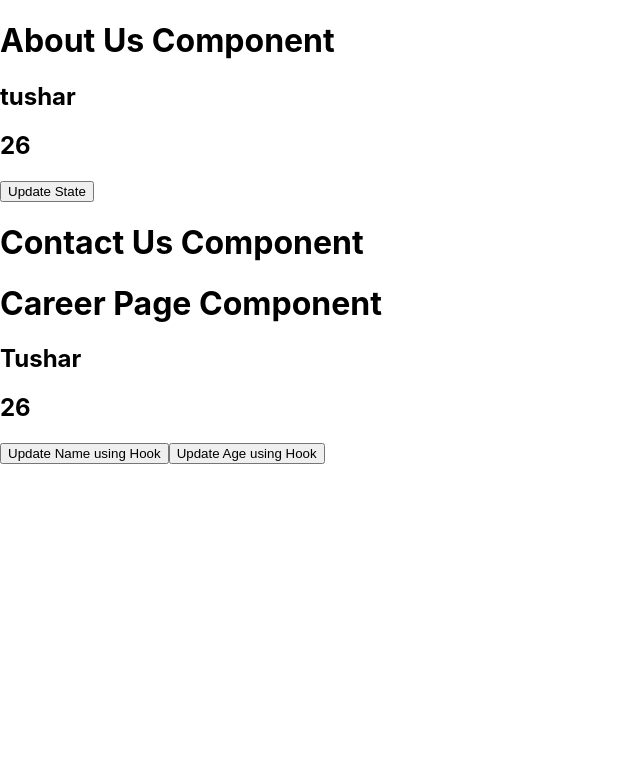
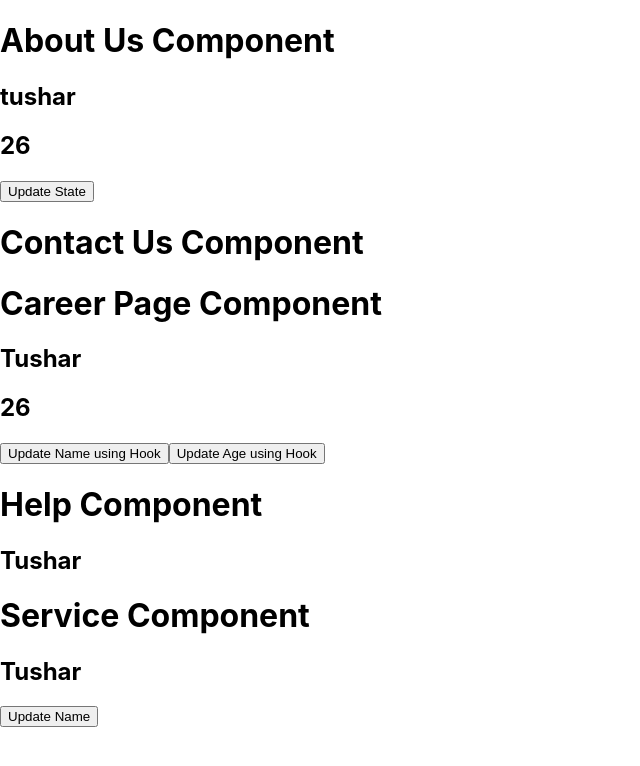
Before and after one commit to tmittal98/learning-react, a React (Create React App) app: page / in a window 1280 px wide. Shown: the top 766 px of the page, without its empty margins (0-640 px from the left). Built offline with nearby package versions, Linux system fonts and the light colour scheme.

Commit message:
tutorial on props for functoinal and class component

```diff
--- a/src/App.js
+++ b/src/App.js
@@ -1,14 +1,26 @@
-import React from 'react'
+import React,{useState}from 'react'
 import About from './components/About'
 import Contact from './components/Contact'
 import Career from './components/Career'
+import Help from './components/Help'
+import Service from './components/Service'
 
 function App() {
+
+  const [name,setName] = useState('Tushar')
+
   return (
     <div>
-       <About />
-       <Contact />
-       <Career />
+      <About />
+      <Contact />
+      <Career />
+      <Help name={name}/>
+      <Service  name={name}/>
+      <button onClick = { ()=>{
+        setName("Tushar Mittal")
+      }}>
+        Update Name
+      </button>
     </div>
   )
 }
--- /dev/null
+++ b/src/components/Help.js
@@ -0,0 +1,23 @@
+/* eslint-disable no-unused-vars */
+//Props tutorial
+import React,{useEffect,useState} from 'react'
+
+function Help(props){
+
+    useEffect( () => {
+        console.warn("check props",props.name);
+    })
+
+     useEffect( () => {
+        console.warn("check props 2 for update ",props.name);
+    },[props.name])
+
+    return(
+        <div>
+            <h1>Help Component</h1>
+            <h2> {props.name}</h2>
+        </div>
+    )
+}
+
+export default Help
--- /dev/null
+++ b/src/components/Service.js
@@ -0,0 +1,30 @@
+import React from 'react'
+
+class Service extends React.Component{
+
+    constructor(){
+        super();
+        console.warn("service constructor")
+        //here it will not execute
+        //as constructor is loaded even before component is loaded
+        console.warn(this.props)
+    }
+
+    componentDidMount(){
+        console.warn(this.props.name)
+    }
+
+    componentDidUpdate(){
+        console.warn("service did update");
+    }
+    render(){
+        return(
+            <div>
+                <h1>Service Component</h1>
+                <h2>{this.props.name}</h2>
+            </div>
+        )
+    }
+}
+
+export default Service
```
